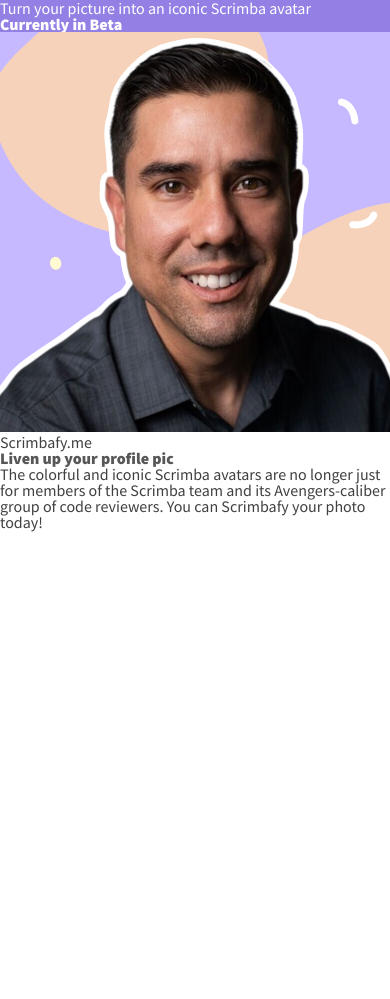
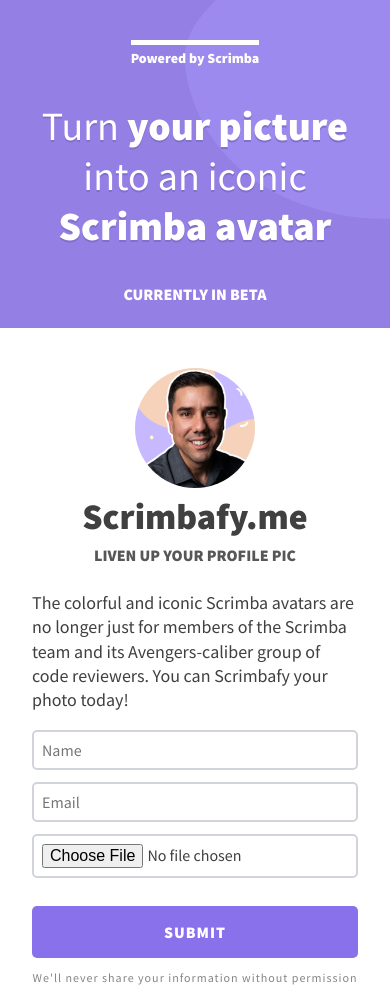
Before and after one commit to RawleJuglal/ProductSplashPage, a website built with Vite: page index.html in a window 390 px wide. Before the commit the page ends 844 px from the top, so only its background shows below. Built offline with nearby package versions, Linux system fonts and the light colour scheme.

Commit message:
completed
Responsive designed splash page

```diff
--- a/index.html
+++ b/index.html
@@ -12,6 +12,7 @@
       <section class="intro">
           <h1>Turn <strong>your picture</strong> into an iconic <strong>Scrimba avatar</strong></h1>
           <span class="beta-text">Currently in Beta</span>
+          <p class="top-text">Powered by Scrimba</p>
       </section>
 
       <main class="main-content">
@@ -20,7 +21,14 @@
           <span class="subheading">Liven up your profile pic</span>
 
           <p>The colorful and iconic Scrimba avatars are no longer just for members of the Scrimba team and its Avengers-caliber group of code reviewers. You can Scrimbafy your photo today!</p>
-      </main>
+          <form>
+              <input type="text" required placeholder="Name" aria-label="Name">
+              <input type="email" required  placeholder="Email" aria-label="Email">
+              <input type="file" required accept="image/png, image/jpg" aria-label="Choose file">
+              <button class="btn btn-primary">Submit</button>
+          </form>
+          <p class="fine-print">We'll never share your information without permission</p>
+        </main>
     </div>
     <script type="module" src="/main.js"></script>
   </body>
--- a/style.css
+++ b/style.css
@@ -1,103 +1,175 @@
-/* http://meyerweb.com/eric/tools/css/reset/
-   v2.0 | 20110126
-   License: none (public domain)
-*/
-
-html, body, div, span, applet, object, iframe,
-h1, h2, h3, h4, h5, h6, p, blockquote, pre,
-a, abbr, acronym, address, big, cite, code,
-del, dfn, em, img, ins, kbd, q, s, samp,
-small, strike, strong, sub, sup, tt, var,
-b, u, i, center,
-dl, dt, dd, ol, ul, li,
-fieldset, form, label, legend,
-table, caption, tbody, tfoot, thead, tr, th, td,
-article, aside, canvas, details, embed,
-figure, figcaption, footer, header, hgroup,
-menu, nav, output, ruby, section, summary,
-time, mark, audio, video {
-	margin: 0;
-	padding: 0;
-	border: 0;
-	font-size: 100%;
-	font: inherit;
-	vertical-align: baseline;
-}
-/* HTML5 display-role reset for older browsers */
-article, aside, details, figcaption, figure,
-footer, header, hgroup, menu, nav, section {
-	display: block;
-}
-body {
-	line-height: 1;
-}
-ol, ul {
-	list-style: none;
-}
-blockquote, q {
-	quotes: none;
-}
-blockquote:before, blockquote:after,
-q:before, q:after {
-	content: '';
-	content: none;
-}
-table {
-	border-collapse: collapse;
-	border-spacing: 0;
+*, *::before, *::after{
+  box-sizing: border-box;
 }
 
 body {
   font-family: 'Source Sans Pro', sans-serif;
   color: #404040;
+  margin:0;
 }
 
 /* =================
   Typography
  ================= */
+.beta-text, .subheading{
+  text-transform: uppercase;
+  font-weight:900;
+}
 
 h1 {
+  font-size:2.5rem;
   font-weight: 400;
+  text-shadow: 0 2px #816fca;
 }
 
-.beta-text {
-  font-weight: 900;
+h2{
+  font-size: 2.25rem;
+  margin:.17em 0;
+}
+
+p{
+  font-size: 1.125rem;
+  line-height: 1.35;
 }
 
 .subheading {
   color: #575757;
+  margin-bottom:.5em;
+}
+
+.intro, .main-content{
+  display:flex;
+  flex-direction: column;
+  padding:2.5em 2em 0;
+}
+
+.top-text {
+  order:-1;
+  font-size: 0.875rem;
   font-weight: 900;
+  padding-top: 0.25em;
+  border-top: 5px solid;
+  margin:0 auto;
+}
+
+.beta-text{
+  padding-bottom:1.5em;
+}
+
+.fine-print {
+  font-size: 0.75rem;
+  letter-spacing: 1px;
+  color: #858585;
 }
 
 /* =================
   Intro
  ================= */
-
-/*
-Challenge: Style the .intro section
-  - Convert into a flex container;
-    display its content in a column
-  - Set a minimum height of 250px
-  - Center-align its content
-  - Vertically center the content
-  - Remove the space around the edges of the page
-*/
-
 .intro {
   color: #fff;
-  background-color: #9480e4;
+  min-height:250px;
+  justify-content: space-between;
+  text-align: center;
+  background: #9480e4 url('/images/intro-bg.png');
+  background-repeat:no-repeat;
+  background-size:cover;
 }
 
 /* ====================
   Main content
  ==================== */
+.main-content{
+  align-items: center;
 
+}
 
+.img-main{
+  width:120px;
+  border-radius:50%;
+}
+
+.main-content p,
+form {
+    max-width: 450px;
+}
 /* =================
   Form
  ================= */
+  .btn,
+  input{
+    font-family: inherit;
+    font-size:16px;
+    border-radius:5px;
+    width:100%;
+  }
 
+  input{
+    margin-bottom:.75em;
+    padding:.5em;
+    border:2px solid #d1d5db;
+  }
+
+  input:focus {
+    outline: none;
+    border-color: #8a71ec;
+    background-color: #e6e8ec;
+}
+
+.btn{
+
+  text-transform: uppercase;
+  font-weight: 900;
+  letter-spacing: 1px;
+  padding: 1em 0;
+  border: none;
+  cursor: pointer;
+}
+
+.btn-primary{
+  background-color: #8a71ec;
+  color: white;
+  margin-top: 1em;
+}
+
+.btn-primary:hover,
+.btn-primary:focus{
+  background-color: #b7a7f6;
+}
 
 /* =================
   Media queries
  ================= */
+
+ @media screen and (min-width:576px) {
+    #app{
+      display: flex;
+    }
+
+    .intro,
+    .main-content{
+      flex-basis:50%;
+      padding: 0 2em;
+    }
+
+    .intro{
+      min-height:100vh;
+    }
+
+    .main-content{
+      justify-content: center;
+      padding: 0 2em;
+    }
+
+
+    h1{
+      font-size: 5vw;
+  }
+
+  h2{
+      font-size: 2.625rem;
+  }
+
+  .beta-text{
+      font-size:1.25rem;
+  }
+ }
```
